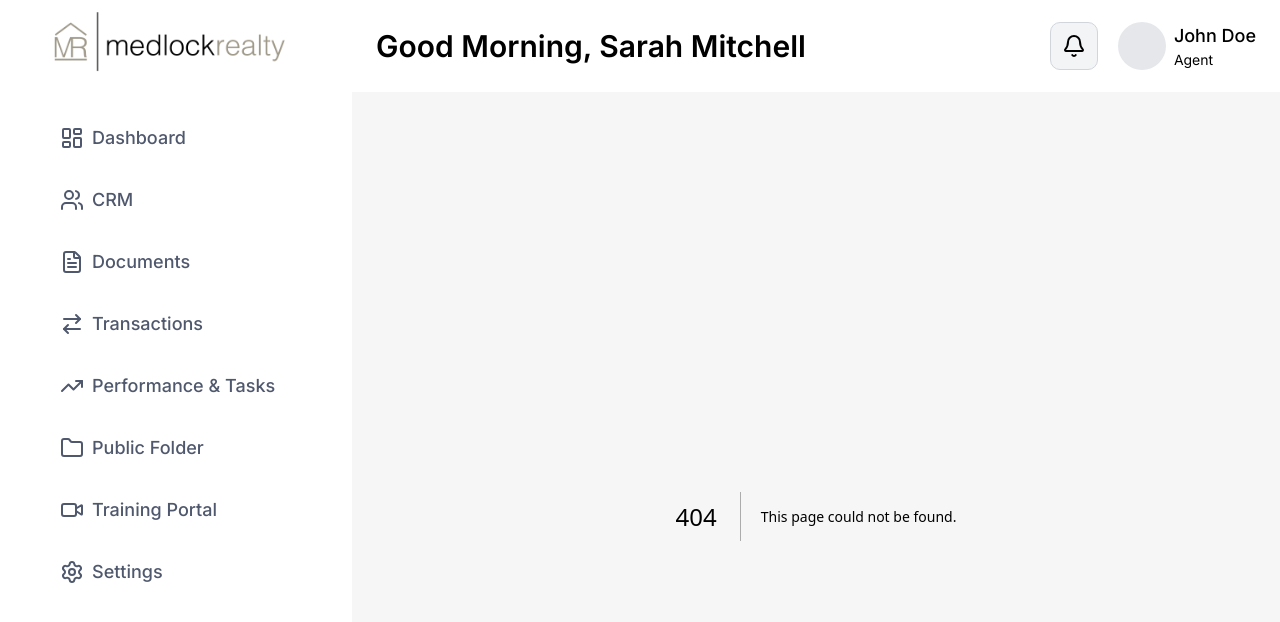
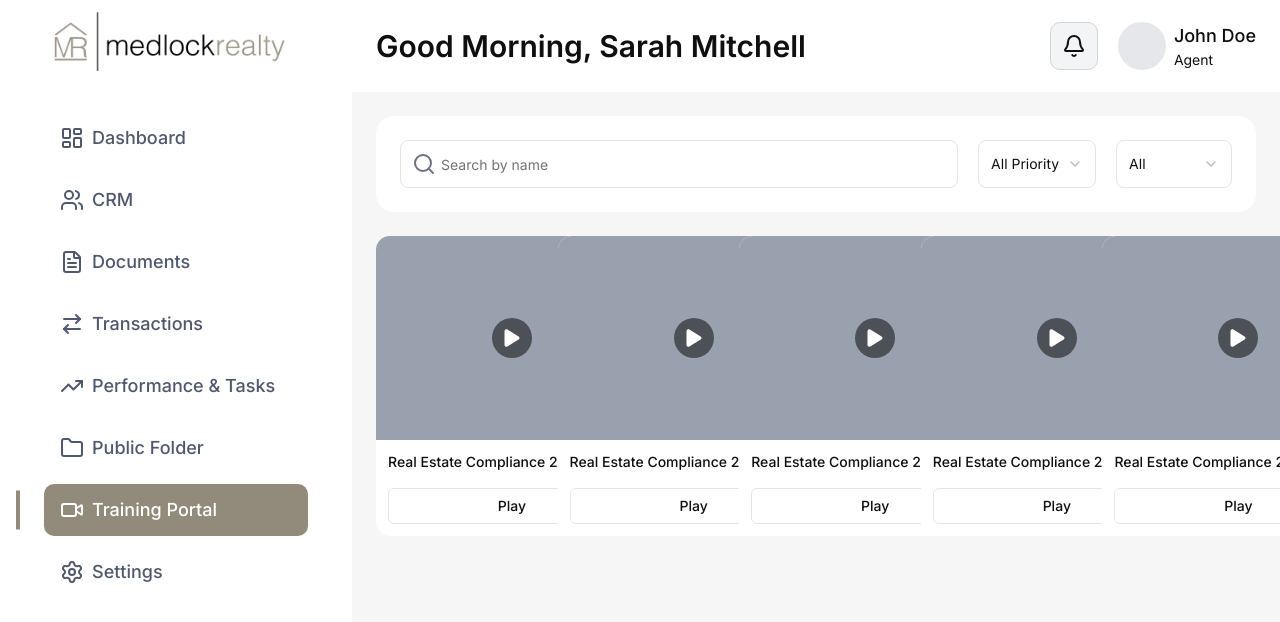
Before and after one commit to Ibrahim-247/elenaferro-agent-dashboard-next-frontend, a Next.js app: page /training_portal in a window 1280 px wide. Before the commit this address had no page. Shown: the top 622 px of the page. Built offline with nearby package versions, Linux system fonts and the light colour scheme.

Commit message:
training portal

```diff
--- a/package.json
+++ b/package.json
@@ -27,6 +27,7 @@
     "react-day-picker": "^9.13.0",
     "react-dom": "19.2.3",
     "react-hook-form": "^7.69.0",
+    "react-icons": "^5.5.0",
     "recharts": "^2.15.4",
     "tailwind-merge": "^3.4.0"
   },
--- /dev/null
+++ b/src/app/training_portal/page.jsx
@@ -0,0 +1,9 @@
+import TrainingPortals from "@/components/TrainingPortalComponents/TrainingPortals";
+
+export default function page() {
+  return (
+    <div>
+      <TrainingPortals />
+    </div>
+  );
+}
--- /dev/null
+++ b/src/components/TrainingPortalComponents/PortalCard.jsx
@@ -0,0 +1,23 @@
+import React from "react";
+import { Button } from "../ui/button";
+import { FaPlay } from "react-icons/fa6";
+
+export default function PortalCard() {
+  return (
+    <div className="w-full bg-white min-w-68 rounded-xl overflow-hidden">
+      <div className="bg-gray-400 w-full h-51 overflow-hidden flex items-center justify-center">
+        <div className="size-10 rounded-full bg-black/50 flex items-center justify-center text-white text-xl">
+          <FaPlay />
+        </div>
+      </div>
+      <div className="p-3 space-y-4">
+        <h4 className="text-sm font-medium line-clamp-2">
+          Real Estate Compliance 2025
+        </h4>
+        <Button className="w-full bg-transparent border text-primary hover:bg-gray-100">
+          Play
+        </Button>
+      </div>
+    </div>
+  );
+}
--- /dev/null
+++ b/src/components/TrainingPortalComponents/TrainingPortalHeader.jsx
@@ -0,0 +1,58 @@
+"use client";
+import { Input } from "@/components/ui/input";
+import {
+  Select,
+  SelectContent,
+  SelectGroup,
+  SelectItem,
+  SelectTrigger,
+  SelectValue,
+} from "@/components/ui/select";
+import { Search } from "lucide-react";
+import { useState } from "react";
+
+export default function TrainingPortalHeader() {
+  const [search, setSearch] = useState("");
+  const [type, setType] = useState("all");
+  const [status, setStatus] = useState("all");
+  return (
+    <div>
+      <div className="flex flex-col md:flex-row gap-5 bg-white p-6 rounded-2xl">
+        <div className="relative w-full">
+          <Input
+            placeholder="Search by name"
+            value={search}
+            onChange={(e) => setSearch(e.target.value)}
+            className="w-full h-12 pl-10"
+          />
+          <Search className="absolute top-1/2 -translate-y-1/2 left-3 text-gray-500" />
+        </div>
+
+        <Select value={type} onValueChange={setType}>
+          <SelectTrigger className="md:w-40 h-12!">
+            <SelectValue placeholder="Priority" />
+          </SelectTrigger>
+          <SelectContent>
+            <SelectGroup>
+              <SelectItem value="all">All Priority</SelectItem>
+              <SelectItem value="Buyer">Buyer</SelectItem>
+              <SelectItem value="Seller">Seller</SelectItem>
+            </SelectGroup>
+          </SelectContent>
+        </Select>
+
+        <Select value={status} onValueChange={setStatus}>
+          <SelectTrigger className="md:w-40 h-12!">
+            <SelectValue placeholder="Status" />
+          </SelectTrigger>
+          <SelectContent>
+            <SelectItem value="all">All</SelectItem>
+            <SelectItem value="New">New</SelectItem>
+            <SelectItem value="Contacted">Contacted</SelectItem>
+            <SelectItem value="Converted">Converted</SelectItem>
+          </SelectContent>
+        </Select>
+      </div>
+    </div>
+  );
+}
--- /dev/null
+++ b/src/components/TrainingPortalComponents/TrainingPortals.jsx
@@ -0,0 +1,15 @@
+import PortalCard from "./PortalCard";
+import TrainingPortalHeader from "./TrainingPortalHeader";
+
+export default function TrainingPortals() {
+  return (
+    <div className="space-y-6">
+      <TrainingPortalHeader />
+      <div className="grid grid-cols-5 gap-7">
+        {[...Array(5)].map((_, index) => (
+          <PortalCard />
+        ))}
+      </div>
+    </div>
+  );
+}
--- a/src/components/shared/Sidebar.jsx
+++ b/src/components/shared/Sidebar.jsx
@@ -27,7 +27,7 @@ export default function Sidebar() {
       icon: <TrendingUp />,
     },
     { name: "Public Folder", path: "/public_folder", icon: <Folder /> },
-    { name: "Training Portal", path: "", icon: <Video /> },
+    { name: "Training Portal", path: "/training_portal", icon: <Video /> },
     { name: "Settings", path: "", icon: <Settings /> },
   ];
   return (
```
Also changed, not shown: 1 other file (tests, documents, lock files or other folders).
